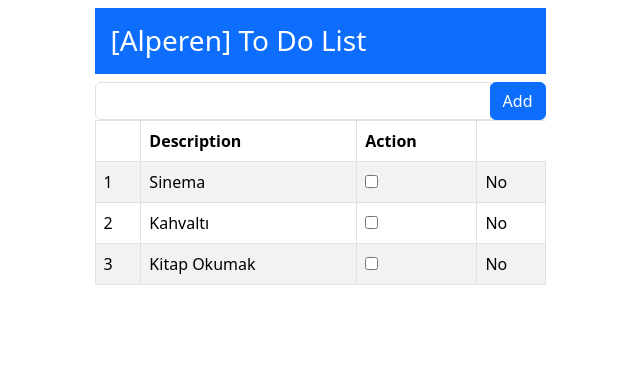
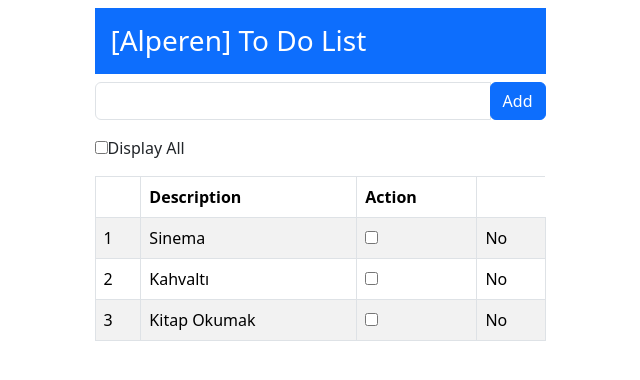
Before and after one commit to lprtan/todoApp, an Angular app: page / in a window 1280 px wide. Shown: the top 380 px of the page, without its empty margins (320-960 px from the left). Built offline with nearby package versions, Linux system fonts and the light colour scheme.

Commit message:
Add show all task checkbox

```diff
--- a/src/app/app.component.html
+++ b/src/app/app.component.html
@@ -11,6 +11,12 @@
             <button class="btn btn-primary" (click)="addItem(todoText.value); todoText.value=''">Add</button>
           </div>
         </div>
+
+        <div class="custom-control custom-checkbox my-3">
+          <input type="checkbox" [(ngModel)]="isDispaly" class="custom-contol-input" name="" id="displayAll">
+          <label class="custom-contol-label" for="displayAll">Display All</label>
+        </div>
+
         <table class="table table-striped table-bordered">
           <thead>
             <tr>
--- a/src/app/app.component.ts
+++ b/src/app/app.component.ts
@@ -8,11 +8,14 @@ import { Model, ToDoItem } from './model';
 })
 export class AppComponent {
  model = new Model();
-
+ isDispaly=false;
  getName(){
   return this.model.user;
  }
  getItems(){
+  if(this.isDispaly){
+    return this.model.items;
+  }
   return this.model.items.filter(item=> !item.action);
  }
 
```
